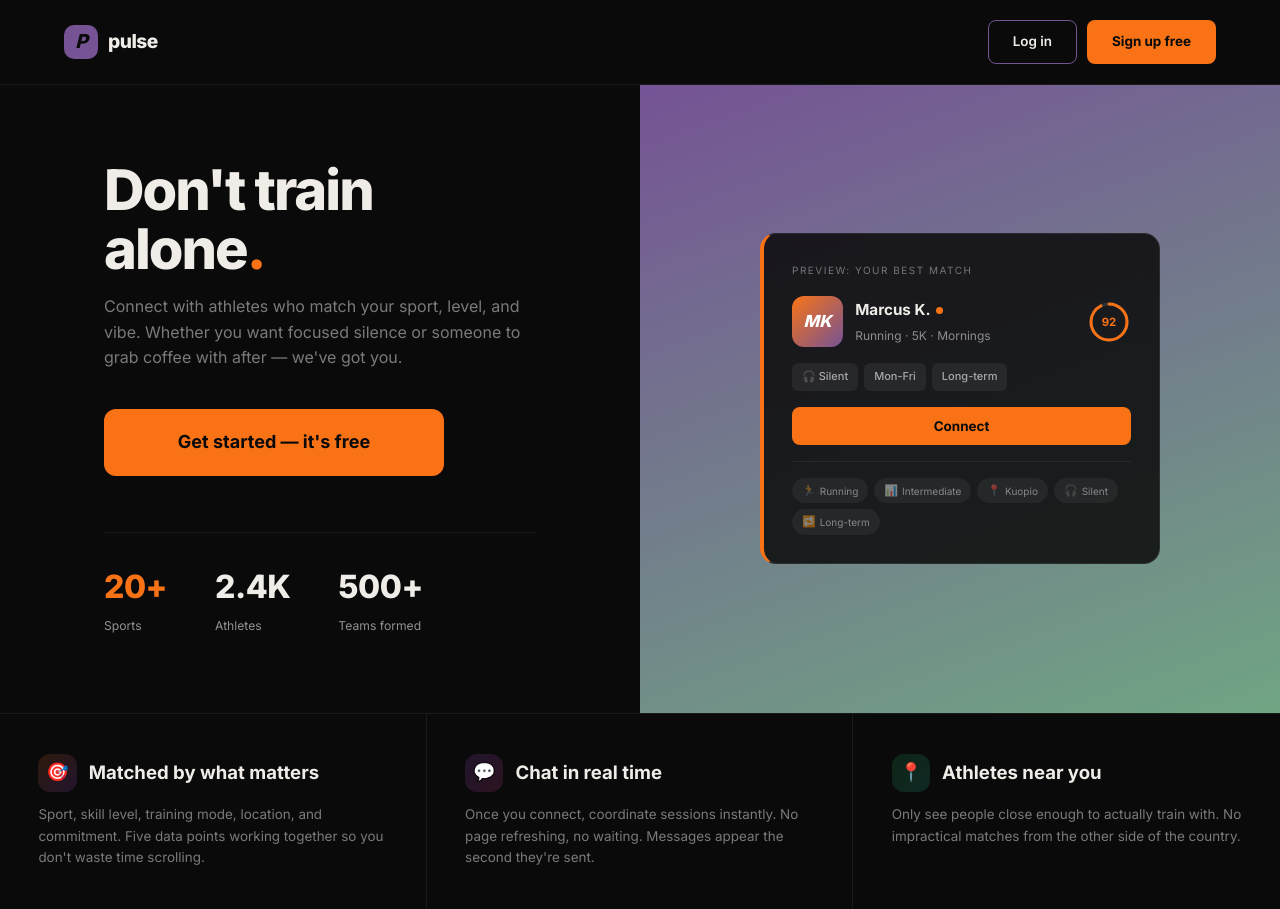
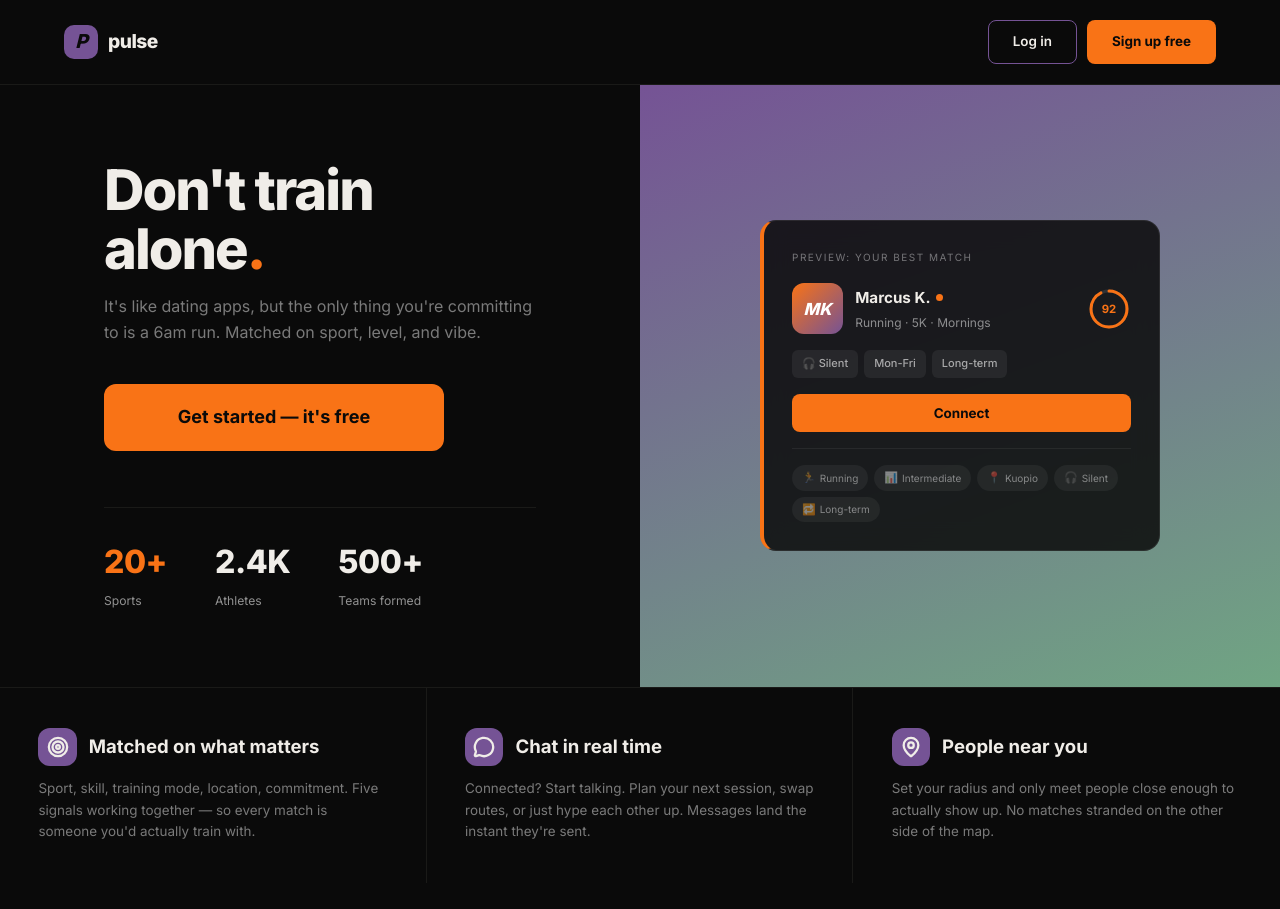
Before and after one commit to KorbenSweetheart/web, a React (Vite) app in the folder frontend/: page / in a window 1280 px wide. After the commit the page ends 883 px from the top, so only its background shows below. Built offline with nearby package versions, Linux system fonts and the light colour scheme.

Commit message:
feat: landing page lucide icons and copy polish

```diff
--- a/frontend/src/pages/LandingPage.css
+++ b/frontend/src/pages/LandingPage.css
@@ -219,14 +219,10 @@
   flex-shrink: 0;
 }
 
-.feature-icon--match {
-  background: linear-gradient(135deg, rgba(249, 115, 22, 0.15), rgba(168, 85, 247, 0.15));
-}
-.feature-icon--chat {
-  background: linear-gradient(135deg, rgba(168, 85, 247, 0.15), rgba(236, 72, 153, 0.15));
-}
+.feature-icon--match,
+.feature-icon--chat,
 .feature-icon--location {
-  background: linear-gradient(135deg, rgba(34, 197, 94, 0.15), rgba(45, 212, 191, 0.15));
+  background: var(--accent-hover);
 }
 
 .feature-title {
--- a/frontend/src/pages/LandingPage.tsx
+++ b/frontend/src/pages/LandingPage.tsx
@@ -1,5 +1,6 @@
 import './LandingPage.css';
 import { Link } from "react-router-dom";
+import { Target, MessageCircle, MapPin } from 'lucide-react';
 
 function MatchScoreRing({ score, size = 44 }: { score: number; size?: number }) {
   const radius = (size / 2) - 4;
@@ -42,8 +43,7 @@ export default function LandingPage() {
           </h1>
 
           <p className="text-body mt-md landing-tagline">
-            Connect with athletes who match your sport, level, and vibe.
-            Whether you want focused silence or someone to grab coffee with after — we've got you.
+            It's like dating apps, but the only thing you're committing to is a 6am run. Matched on sport, level, and vibe.
           </p>
 
           <div className="landing-hero__cta">
@@ -106,34 +106,40 @@ export default function LandingPage() {
       <section className="landing-features">
         <div className="feature">
           <div className="feature-header">
-            <div className="feature-icon feature-icon--match">🎯</div>
-            <h3 className="feature-title">Matched by what matters</h3>
+            <div className="feature-icon feature-icon--match">
+              <Target size={22} strokeWidth={2.5} />
+            </div>
+            <h3 className="feature-title">Matched on what matters</h3>
           </div>
           <p className="feature-desc">
-            Sport, skill level, training mode, location, and commitment.
-            Five data points working together so you don't waste time scrolling.
+            Sport, skill, training mode, location, commitment. Five signals
+            working together — so every match is someone you'd actually train with.
           </p>
         </div>
 
         <div className="feature">
           <div className="feature-header">
-            <div className="feature-icon feature-icon--chat">💬</div>
+            <div className="feature-icon feature-icon--chat">
+              <MessageCircle size={22} strokeWidth={2.5} />
+            </div>
             <h3 className="feature-title">Chat in real time</h3>
           </div>
           <p className="feature-desc">
-            Once you connect, coordinate sessions instantly.
-            No page refreshing, no waiting. Messages appear the second they're sent.
+            Connected? Start talking. Plan your next session, swap routes, or just
+            hype each other up. Messages land the instant they're sent.
           </p>
         </div>
 
         <div className="feature">
           <div className="feature-header">
-            <div className="feature-icon feature-icon--location">📍</div>
-            <h3 className="feature-title">Athletes near you</h3>
+            <div className="feature-icon feature-icon--location">
+              <MapPin size={22} strokeWidth={2.5} />
+            </div>
+            <h3 className="feature-title">People near you</h3>
           </div>
           <p className="feature-desc">
-            Only see people close enough to actually train with.
-            No impractical matches from the other side of the country.
+            Set your radius and only meet people close enough to actually show up.
+            No matches stranded on the other side of the map.
           </p>
         </div>
       </section>
```
Also changed, not shown: 1 other file (tests, documents, lock files or other folders).
